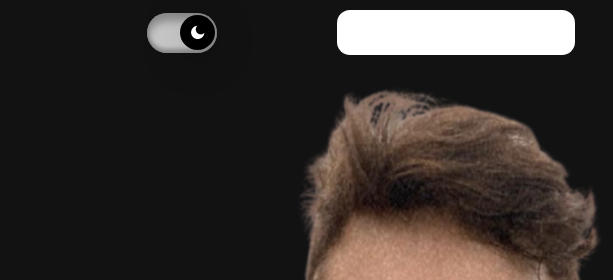
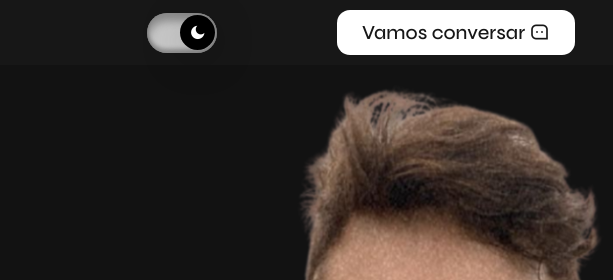
Before and after one commit to joaolatczuk/joaolatczuk.github.io, a plain HTML site: page index.html in a window 1280 px wide. Both pictures are taken after a click on the element 849 px from the left and 32 px from the top of the page. Shown: the top 280 px of the page, 667-1280 px from the left. Drawn offline with nearby package versions, Linux system fonts and the light colour scheme.

Commit message:
Atualização botão texto cor errada

```diff
--- a/css/style.css
+++ b/css/style.css
@@ -117,7 +117,7 @@ body.darkmode{
     --alt-color: #4b4b51;
     --ann-color: #c7c6d3;
     --other: #ffffff;
-    --bar: porti;
+    --bar: #171717;;
 }
 
 .darkmode .dark{
```
